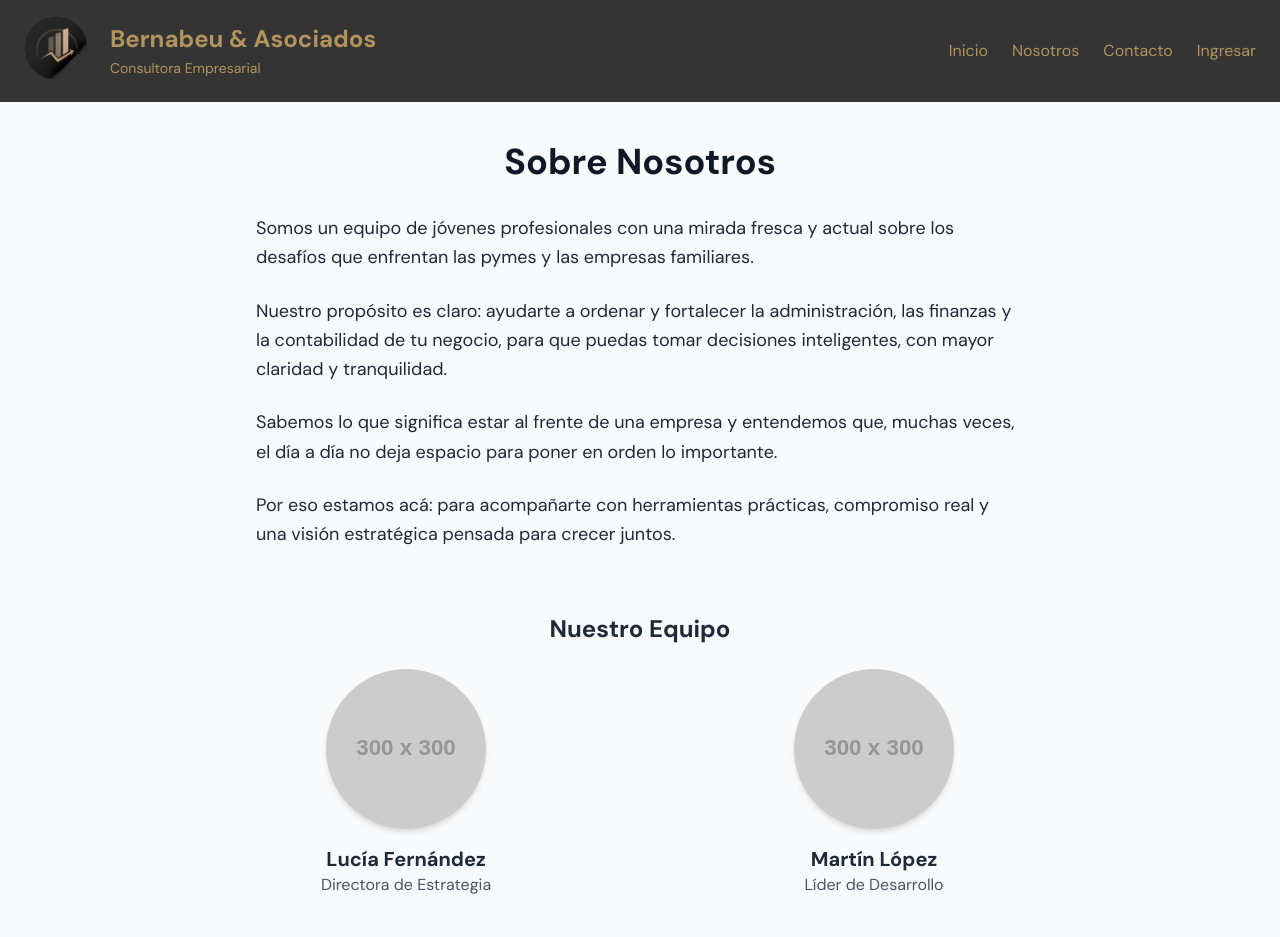
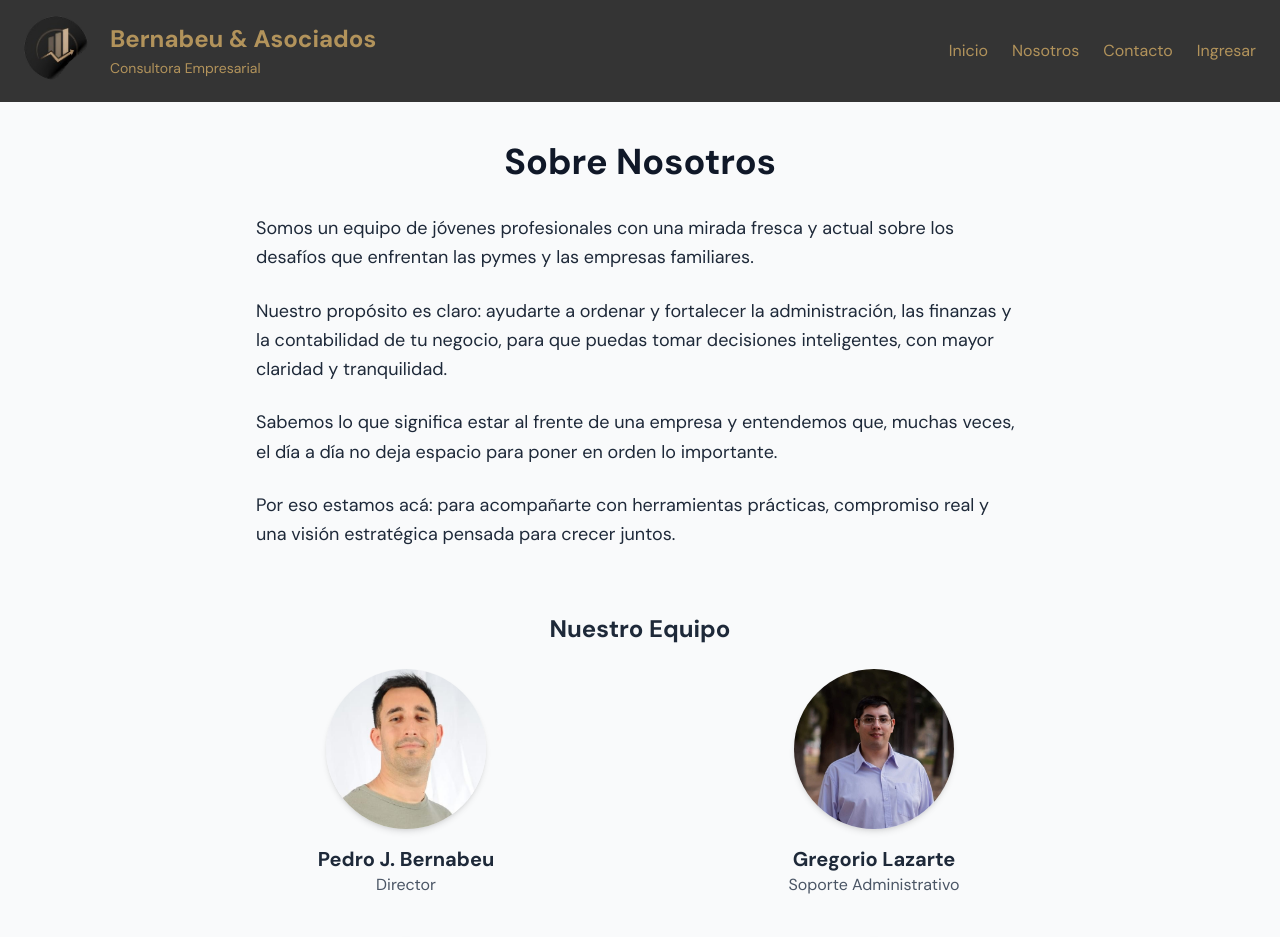
Before and after one commit to cubo1991/BernabeuAsociados, a Next.js app: page /nosotros in a window 1280 px wide. Shown: the top 937 px of the page. Built offline with nearby package versions, Linux system fonts and the light colour scheme; no server answers.

Commit message:
Nosotros- Pedro y Goyo agregados

```diff
--- a/src/app/components/CompanyCard.js
+++ b/src/app/components/CompanyCard.js
@@ -4,6 +4,7 @@ import Image from 'next/image';
 import BenefitBadge from './BenefitBadtge';
 import BenefitRibbon from './BenefitRibbon';
 import Link from 'next/link';
+
 
 
 
@@ -44,7 +45,7 @@ export default function CompanyCard({ companyName, id, logoUrl, benefit, benefit
           src={logoUrl}
           alt={`Logo de ${companyName}`}
           fill
-          className="object-contain rounded-lg logo-hover border-2 border-gray-200"
+          className="object-contain rounded-lg logo-hover border-2 "
         />
       </div>
 
--- a/src/app/nosotros/page.js
+++ b/src/app/nosotros/page.js
@@ -1,4 +1,7 @@
 "use client";
+import pedroFoto from '../../../public/pedro.jpg';
+import goyoFoto from '../../../public/goyo.jpg';
+import Image from 'next/image';
 
 export default function NosotrosPage() {
   return (
@@ -26,14 +29,14 @@ export default function NosotrosPage() {
         <div className="grid grid-cols-1 md:grid-cols-2 gap-10 max-w-4xl mx-auto">
           {[
             {
-              name: "Lucía Fernández",
-              role: "Directora de Estrategia",
-              image: "https://placehold.co/300x300?text=Lucía",
+              name: "Pedro J. Bernabeu",
+              role: "Director",
+              image: pedroFoto,
             },
             {
-              name: "Martín López",
-              role: "Líder de Desarrollo",
-              image: "https://placehold.co/300x300?text=Martín",
+              name: "Gregorio Lazarte",
+              role: "Soporte Administrativo",
+              image: goyoFoto,
             },
             {
               name: "Sofía Ramírez",
@@ -47,11 +50,14 @@ export default function NosotrosPage() {
             },
           ].map(({ name, role, image }) => (
             <div key={name} className="flex flex-col items-center text-center">
-              <img
-                src={image}
-                alt={name}
-                className="w-40 h-40 rounded-full object-cover mb-4 shadow-md"
-              />
+              <Image
+              src={image}
+              alt={name + ", " + role}
+              width={160}
+              height={160}
+              className="w-40 h-40 rounded-full object-cover mb-4 shadow-md"
+/>
+
               <h3 className="text-xl font-semibold">{name}</h3>
               <p className="text-gray-600">{role}</p>
             </div>
```
Also changed, not shown: public/goyo.jpg (added), public/pedro.jpg (added), src/app/empresas/page.js (line endings or trailing spaces).
